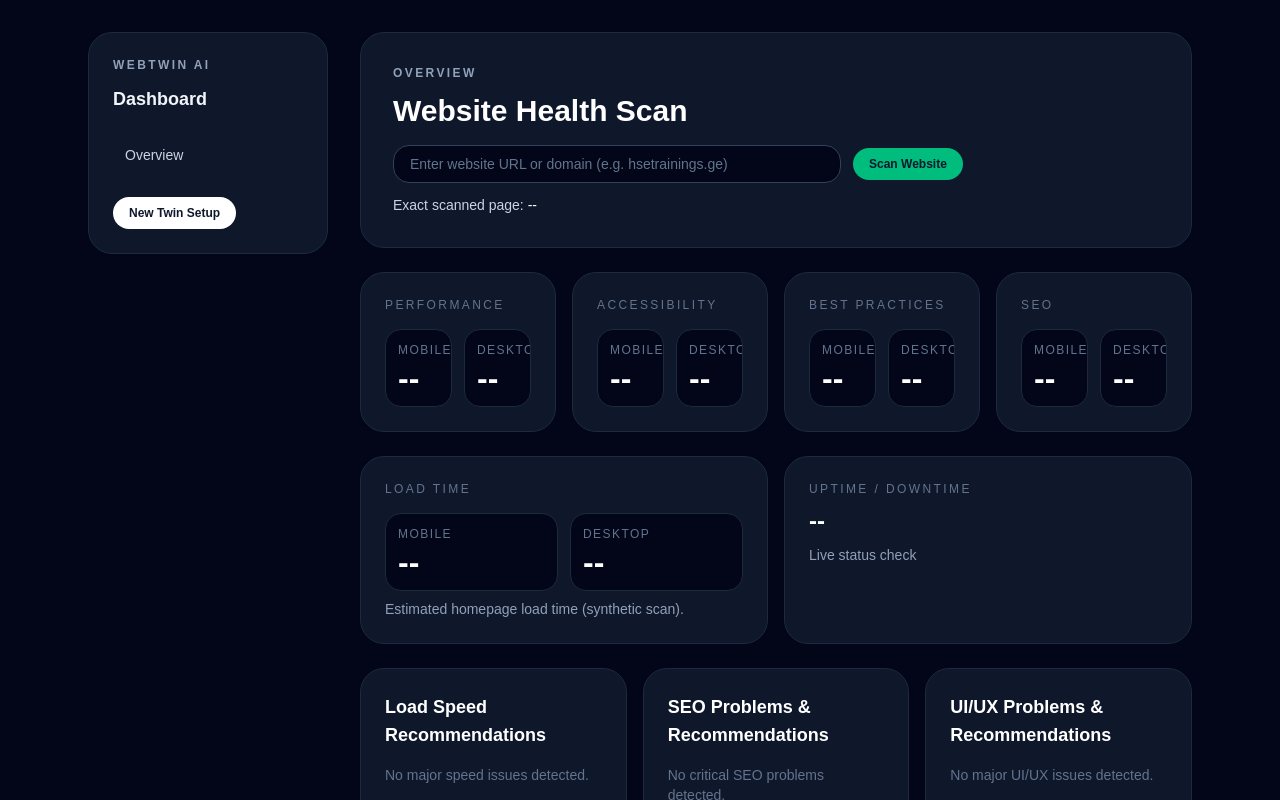
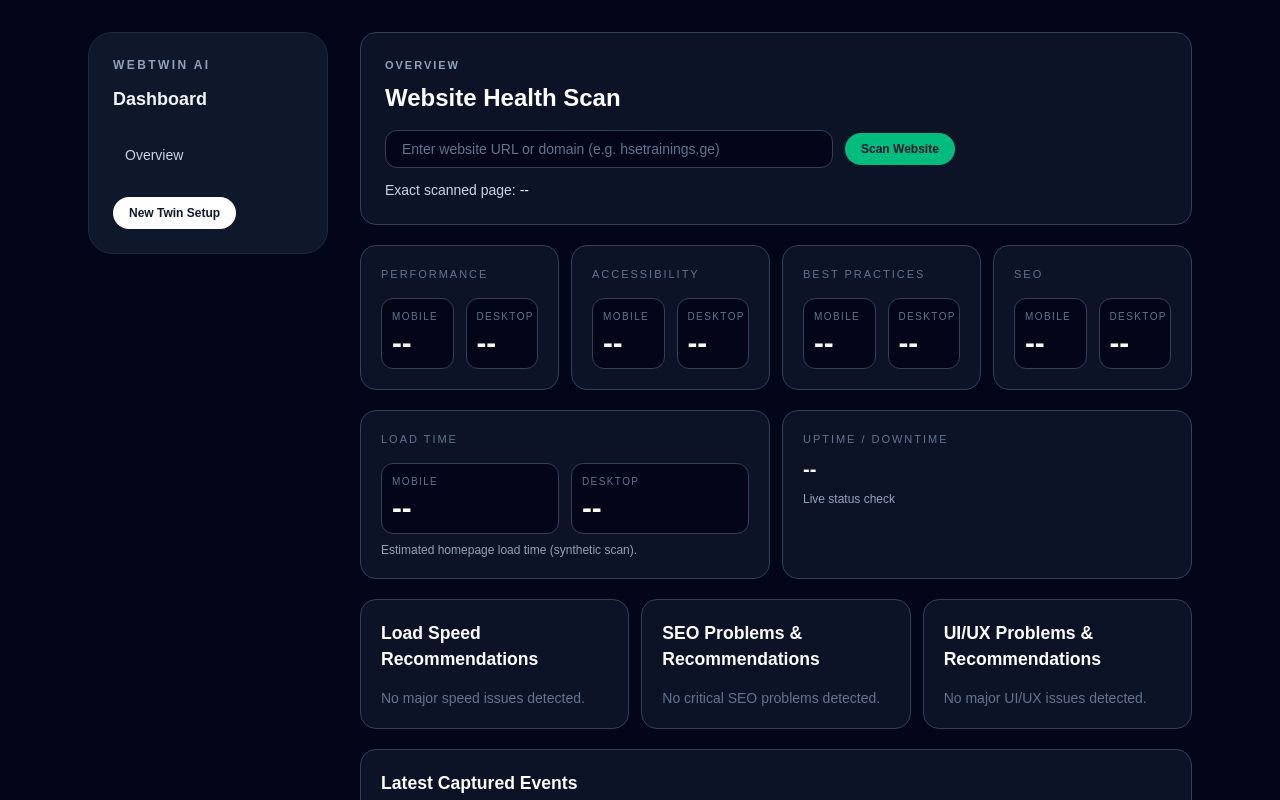
Before and after one commit to LukaKhaladze/webtwin.ai, a Next.js app: page /app/overview in a window 1280 px wide. Shown: the top 800 px of the page. Built offline with nearby package versions, Linux system fonts and the light colour scheme.

Commit message:
Simplify overview design and reduce typography size

```diff
--- a/src/app/app/overview/page.tsx
+++ b/src/app/app/overview/page.tsx
@@ -151,13 +151,13 @@
   };
 
   return (
-    <div className="flex flex-col gap-6">
-      <header className="rounded-3xl border border-slate-800 bg-slate-900 p-8">
-        <p className="text-xs font-semibold uppercase tracking-[0.2em] text-slate-400">Overview</p>
-        <h1 className="mt-3 text-3xl font-semibold text-white">Website Health Scan</h1>
+    <div className="flex flex-col gap-5">
+      <header className="rounded-2xl border border-slate-700 bg-slate-900/80 p-6">
+        <p className="text-[11px] font-semibold uppercase tracking-[0.18em] text-slate-400">Overview</p>
+        <h1 className="mt-2 text-2xl font-semibold text-white">Website Health Scan</h1>
         <form className="mt-4 flex flex-wrap items-center gap-3" onSubmit={handleSubmit}>
           <input
-            className="w-full max-w-md rounded-2xl border border-slate-700 bg-slate-950 px-4 py-2 text-sm text-white placeholder:text-slate-500"
+            className="w-full max-w-md rounded-xl border border-slate-700 bg-slate-950 px-4 py-2 text-sm text-white placeholder:text-slate-500"
             value={siteInput}
             onChange={(e) => setSiteInput(e.target.value)}
             placeholder="Enter website URL or domain (e.g. hsetrainings.ge)"
@@ -178,86 +178,86 @@
         )}
       </header>
 
-      <section className="grid gap-4 md:grid-cols-2 xl:grid-cols-4">
-        <div className="rounded-3xl border border-slate-800 bg-slate-900 p-6">
-          <p className="text-xs uppercase tracking-[0.2em] text-slate-500">Performance</p>
+      <section className="grid gap-3 md:grid-cols-2 xl:grid-cols-4">
+        <div className="rounded-2xl border border-slate-700 bg-slate-900/80 p-5">
+          <p className="text-[11px] uppercase tracking-[0.18em] text-slate-500">Performance</p>
           <div className="mt-4 grid grid-cols-2 gap-3">
-            <div className="overflow-hidden rounded-2xl border border-slate-800 bg-slate-950 p-3">
-              <p className="text-xs uppercase tracking-[0.12em] text-slate-500">Mobile</p>
-              <p className="mt-1 whitespace-nowrap text-[2rem] leading-none font-semibold text-white">{formatScore(siteHealth?.lighthouse.mobile.performance ?? null)}</p>
+            <div className="overflow-hidden rounded-xl border border-slate-700 bg-slate-950 p-2.5">
+              <p className="text-[10px] uppercase tracking-[0.14em] text-slate-500">Mobile</p>
+              <p className="mt-1 whitespace-nowrap text-[1.85rem] leading-none font-semibold text-white">{formatScore(siteHealth?.lighthouse.mobile.performance ?? null)}</p>
             </div>
-            <div className="overflow-hidden rounded-2xl border border-slate-800 bg-slate-950 p-3">
-              <p className="text-xs uppercase tracking-[0.12em] text-slate-500">Desktop</p>
-              <p className="mt-1 whitespace-nowrap text-[2rem] leading-none font-semibold text-white">{formatScore(siteHealth?.lighthouse.desktop.performance ?? null)}</p>
+            <div className="overflow-hidden rounded-xl border border-slate-700 bg-slate-950 p-2.5">
+              <p className="text-[10px] uppercase tracking-[0.14em] text-slate-500">Desktop</p>
+              <p className="mt-1 whitespace-nowrap text-[1.85rem] leading-none font-semibold text-white">{formatScore(siteHealth?.lighthouse.desktop.performance ?? null)}</p>
             </div>
           </div>
         </div>
-        <div className="rounded-3xl border border-slate-800 bg-slate-900 p-6">
-          <p className="text-xs uppercase tracking-[0.2em] text-slate-500">Accessibility</p>
+        <div className="rounded-2xl border border-slate-700 bg-slate-900/80 p-5">
+          <p className="text-[11px] uppercase tracking-[0.18em] text-slate-500">Accessibility</p>
           <div className="mt-4 grid grid-cols-2 gap-3">
-            <div className="overflow-hidden rounded-2xl border border-slate-800 bg-slate-950 p-3">
-              <p className="text-xs uppercase tracking-[0.12em] text-slate-500">Mobile</p>
-              <p className="mt-1 whitespace-nowrap text-[2rem] leading-none font-semibold text-white">{formatScore(siteHealth?.lighthouse.mobile.accessibility ?? null)}</p>
+            <div className="overflow-hidden rounded-xl border border-slate-700 bg-slate-950 p-2.5">
+              <p className="text-[10px] uppercase tracking-[0.14em] text-slate-500">Mobile</p>
+              <p className="mt-1 whitespace-nowrap text-[1.85rem] leading-none font-semibold text-white">{formatScore(siteHealth?.lighthouse.mobile.accessibility ?? null)}</p>
             </div>
-            <div className="overflow-hidden rounded-2xl border border-slate-800 bg-slate-950 p-3">
-              <p className="text-xs uppercase tracking-[0.12em] text-slate-500">Desktop</p>
-              <p className="mt-1 whitespace-nowrap text-[2rem] leading-none font-semibold text-white">{formatScore(siteHealth?.lighthouse.desktop.accessibility ?? null)}</p>
+            <div className="overflow-hidden rounded-xl border border-slate-700 bg-slate-950 p-2.5">
+              <p className="text-[10px] uppercase tracking-[0.14em] text-slate-500">Desktop</p>
+              <p className="mt-1 whitespace-nowrap text-[1.85rem] leading-none font-semibold text-white">{formatScore(siteHealth?.lighthouse.desktop.accessibility ?? null)}</p>
             </div>
           </div>
         </div>
-        <div className="rounded-3xl border border-slate-800 bg-slate-900 p-6">
-          <p className="text-xs uppercase tracking-[0.2em] text-slate-500">Best Practices</p>
+        <div className="rounded-2xl border border-slate-700 bg-slate-900/80 p-5">
+          <p className="text-[11px] uppercase tracking-[0.18em] text-slate-500">Best Practices</p>
           <div className="mt-4 grid grid-cols-2 gap-3">
-            <div className="overflow-hidden rounded-2xl border border-slate-800 bg-slate-950 p-3">
-              <p className="text-xs uppercase tracking-[0.12em] text-slate-500">Mobile</p>
-              <p className="mt-1 whitespace-nowrap text-[2rem] leading-none font-semibold text-white">{formatScore(siteHealth?.lighthouse.mobile.bestPractices ?? null)}</p>
+            <div className="overflow-hidden rounded-xl border border-slate-700 bg-slate-950 p-2.5">
+              <p className="text-[10px] uppercase tracking-[0.14em] text-slate-500">Mobile</p>
+              <p className="mt-1 whitespace-nowrap text-[1.85rem] leading-none font-semibold text-white">{formatScore(siteHealth?.lighthouse.mobile.bestPractices ?? null)}</p>
             </div>
-            <div className="overflow-hidden rounded-2xl border border-slate-800 bg-slate-950 p-3">
-              <p className="text-xs uppercase tracking-[0.12em] text-slate-500">Desktop</p>
-              <p className="mt-1 whitespace-nowrap text-[2rem] leading-none font-semibold text-white">{formatScore(siteHealth?.lighthouse.desktop.bestPractices ?? null)}</p>
+            <div className="overflow-hidden rounded-xl border border-slate-700 bg-slate-950 p-2.5">
+              <p className="text-[10px] uppercase tracking-[0.14em] text-slate-500">Desktop</p>
+              <p className="mt-1 whitespace-nowrap text-[1.85rem] leading-none font-semibold text-white">{formatScore(siteHealth?.lighthouse.desktop.bestPractices ?? null)}</p>
             </div>
           </div>
         </div>
-        <div className="rounded-3xl border border-slate-800 bg-slate-900 p-6">
-          <p className="text-xs uppercase tracking-[0.2em] text-slate-500">SEO</p>
+        <div className="rounded-2xl border border-slate-700 bg-slate-900/80 p-5">
+          <p className="text-[11px] uppercase tracking-[0.18em] text-slate-500">SEO</p>
           <div className="mt-4 grid grid-cols-2 gap-3">
-            <div className="overflow-hidden rounded-2xl border border-slate-800 bg-slate-950 p-3">
-              <p className="text-xs uppercase tracking-[0.12em] text-slate-500">Mobile</p>
-              <p className="mt-1 whitespace-nowrap text-[2rem] leading-none font-semibold text-white">{formatScore(siteHealth?.lighthouse.mobile.seo ?? null)}</p>
+            <div className="overflow-hidden rounded-xl border border-slate-700 bg-slate-950 p-2.5">
+              <p className="text-[10px] uppercase tracking-[0.14em] text-slate-500">Mobile</p>
+              <p className="mt-1 whitespace-nowrap text-[1.85rem] leading-none font-semibold text-white">{formatScore(siteHealth?.lighthouse.mobile.seo ?? null)}</p>
             </div>
-            <div className="overflow-hidden rounded-2xl border border-slate-800 bg-slate-950 p-3">
-              <p className="text-xs uppercase tracking-[0.12em] text-slate-500">Desktop</p>
-              <p className="mt-1 whitespace-nowrap text-[2rem] leading-none font-semibold text-white">{formatScore(siteHealth?.lighthouse.desktop.seo ?? null)}</p>
+            <div className="overflow-hidden rounded-xl border border-slate-700 bg-slate-950 p-2.5">
+              <p className="text-[10px] uppercase tracking-[0.14em] text-slate-500">Desktop</p>
+              <p className="mt-1 whitespace-nowrap text-[1.85rem] leading-none font-semibold text-white">{formatScore(siteHealth?.lighthouse.desktop.seo ?? null)}</p>
             </div>
           </div>
         </div>
       </section>
 
-      <section className="grid gap-4 lg:grid-cols-2">
-        <div className="rounded-3xl border border-slate-800 bg-slate-900 p-6">
-          <p className="text-xs uppercase tracking-[0.2em] text-slate-500">Load Time</p>
+      <section className="grid gap-3 lg:grid-cols-2">
+        <div className="rounded-2xl border border-slate-700 bg-slate-900/80 p-5">
+          <p className="text-[11px] uppercase tracking-[0.18em] text-slate-500">Load Time</p>
           <div className="mt-4 grid grid-cols-2 gap-3">
-            <div className="overflow-hidden rounded-2xl border border-slate-800 bg-slate-950 p-3">
-              <p className="text-xs uppercase tracking-[0.12em] text-slate-500">Mobile</p>
-              <p className="mt-1 whitespace-nowrap text-[2rem] leading-none font-semibold text-white">
+            <div className="overflow-hidden rounded-xl border border-slate-700 bg-slate-950 p-2.5">
+              <p className="text-[10px] uppercase tracking-[0.14em] text-slate-500">Mobile</p>
+              <p className="mt-1 whitespace-nowrap text-[1.85rem] leading-none font-semibold text-white">
                 {siteHealth?.homepageLoadSec.mobile == null ? "--" : `${siteHealth.homepageLoadSec.mobile}s`}
               </p>
             </div>
-            <div className="overflow-hidden rounded-2xl border border-slate-800 bg-slate-950 p-3">
-              <p className="text-xs uppercase tracking-[0.12em] text-slate-500">Desktop</p>
-              <p className="mt-1 whitespace-nowrap text-[2rem] leading-none font-semibold text-white">
+            <div className="overflow-hidden rounded-xl border border-slate-700 bg-slate-950 p-2.5">
+              <p className="text-[10px] uppercase tracking-[0.14em] text-slate-500">Desktop</p>
+              <p className="mt-1 whitespace-nowrap text-[1.85rem] leading-none font-semibold text-white">
                 {siteHealth?.homepageLoadSec.desktop == null ? "--" : `${siteHealth.homepageLoadSec.desktop}s`}
               </p>
             </div>
           </div>
-          <p className="mt-2 text-sm text-slate-400">Estimated homepage load time (synthetic scan).</p>
+          <p className="mt-2 text-xs text-slate-400">Estimated homepage load time (synthetic scan).</p>
         </div>
-        <div className="rounded-3xl border border-slate-800 bg-slate-900 p-6">
-          <p className="text-xs uppercase tracking-[0.2em] text-slate-500">Uptime / Downtime</p>
-          <p className="mt-2 text-2xl font-semibold text-white">
+        <div className="rounded-2xl border border-slate-700 bg-slate-900/80 p-5">
+          <p className="text-[11px] uppercase tracking-[0.18em] text-slate-500">Uptime / Downtime</p>
+          <p className="mt-2 text-xl font-semibold text-white">
             {siteHealth?.uptime.isUp == null ? "--" : siteHealth.uptime.isUp ? "UP" : "DOWN"}
           </p>
-          <p className="mt-2 text-sm text-slate-400">
+          <p className="mt-2 text-xs text-slate-400">
             {(siteHealth?.uptime.responseMs ?? 0) > 0
               ? `${siteHealth?.uptime.responseMs}ms • HTTP ${siteHealth?.uptime.statusCode ?? "-"}`
               : "Live status check"}
@@ -265,15 +265,15 @@
         </div>
       </section>
 
-      <section className="grid gap-4 lg:grid-cols-3">
-        <div className="rounded-3xl border border-slate-800 bg-slate-900 p-6">
-          <h2 className="text-lg font-semibold text-white">Load Speed Recommendations</h2>
+      <section className="grid gap-3 lg:grid-cols-3">
+        <div className="rounded-2xl border border-slate-700 bg-slate-900/80 p-5">
+          <h2 className="text-[1.1rem] font-semibold text-white">Load Speed Recommendations</h2>
           <ul className="mt-4 space-y-3 text-sm text-slate-300">
             {(siteHealth?.recommendations.performance ?? []).length === 0 && (
               <li className="text-slate-500">No major speed issues detected.</li>
             )}
             {(siteHealth?.recommendations.performance ?? []).map((rec) => (
-              <li key={rec.key} className="rounded-2xl border border-slate-800 bg-slate-950 p-3">
+              <li key={rec.key} className="rounded-xl border border-slate-700 bg-slate-950 p-3">
                 <div className="flex items-start gap-2">
                   <p className="min-w-0 flex-1 break-words font-semibold text-white">{rec.title}</p>
                   <span className={`shrink-0 rounded-full px-2 py-1 text-[10px] font-semibold uppercase ${impactClasses(rec.impact)}`}>
@@ -286,14 +286,14 @@
           </ul>
         </div>
 
-        <div className="rounded-3xl border border-slate-800 bg-slate-900 p-6">
-          <h2 className="text-lg font-semibold text-white">SEO Problems & Recommendations</h2>
+        <div className="rounded-2xl border border-slate-700 bg-slate-900/80 p-5">
+          <h2 className="text-[1.1rem] font-semibold text-white">SEO Problems & Recommendations</h2>
           <ul className="mt-4 space-y-3 text-sm text-slate-300">
             {(siteHealth?.recommendations.seo ?? []).length === 0 && (
               <li className="text-slate-500">No critical SEO problems detected.</li>
             )}
             {(siteHealth?.recommendations.seo ?? []).map((rec) => (
-              <li key={rec.key} className="rounded-2xl border border-slate-800 bg-slate-950 p-3">
+              <li key={rec.key} className="rounded-xl border border-slate-700 bg-slate-950 p-3">
                 <div className="flex items-start gap-2">
                   <p className="min-w-0 flex-1 break-words font-semibold text-white">{rec.title}</p>
                   <span className={`shrink-0 rounded-full px-2 py-1 text-[10px] font-semibold uppercase ${impactClasses(rec.impact)}`}>
@@ -306,14 +306,14 @@
           </ul>
         </div>
 
-        <div className="rounded-3xl border border-slate-800 bg-slate-900 p-6">
-          <h2 className="text-lg font-semibold text-white">UI/UX Problems & Recommendations</h2>
+        <div className="rounded-2xl border border-slate-700 bg-slate-900/80 p-5">
+          <h2 className="text-[1.1rem] font-semibold text-white">UI/UX Problems & Recommendations</h2>
           <ul className="mt-4 space-y-3 text-sm text-slate-300">
             {(siteHealth?.recommendations.uiux ?? []).length === 0 && (
               <li className="text-slate-500">No major UI/UX issues detected.</li>
             )}
             {(siteHealth?.recommendations.uiux ?? []).map((rec) => (
-              <li key={rec.key} className="rounded-2xl border border-slate-800 bg-slate-950 p-3">
+              <li key={rec.key} className="rounded-xl border border-slate-700 bg-slate-950 p-3">
                 <div className="flex items-start gap-2">
                   <p className="min-w-0 flex-1 break-words font-semibold text-white">{rec.title}</p>
                   <span className={`shrink-0 rounded-full px-2 py-1 text-[10px] font-semibold uppercase ${impactClasses(rec.impact)}`}>
@@ -331,11 +331,11 @@
         <p className="text-xs text-amber-300">Scan warning: {siteHealth.lighthouseSource}</p>
       )}
 
-      <section className="rounded-3xl border border-slate-800 bg-slate-900 p-6">
-        <h2 className="text-lg font-semibold text-white">Latest Captured Events</h2>
-        <div className="mt-4 overflow-hidden rounded-2xl border border-slate-800">
+      <section className="rounded-2xl border border-slate-700 bg-slate-900/80 p-5">
+        <h2 className="text-[1.1rem] font-semibold text-white">Latest Captured Events</h2>
+        <div className="mt-4 overflow-hidden rounded-xl border border-slate-700">
           <table className="w-full text-left text-sm text-slate-300">
-            <thead className="bg-slate-950 text-xs uppercase tracking-[0.2em] text-slate-500">
+            <thead className="bg-slate-950 text-[11px] uppercase tracking-[0.18em] text-slate-500">
               <tr>
                 <th className="px-4 py-3">URL</th>
                 <th className="px-4 py-3">DCL</th>
```
